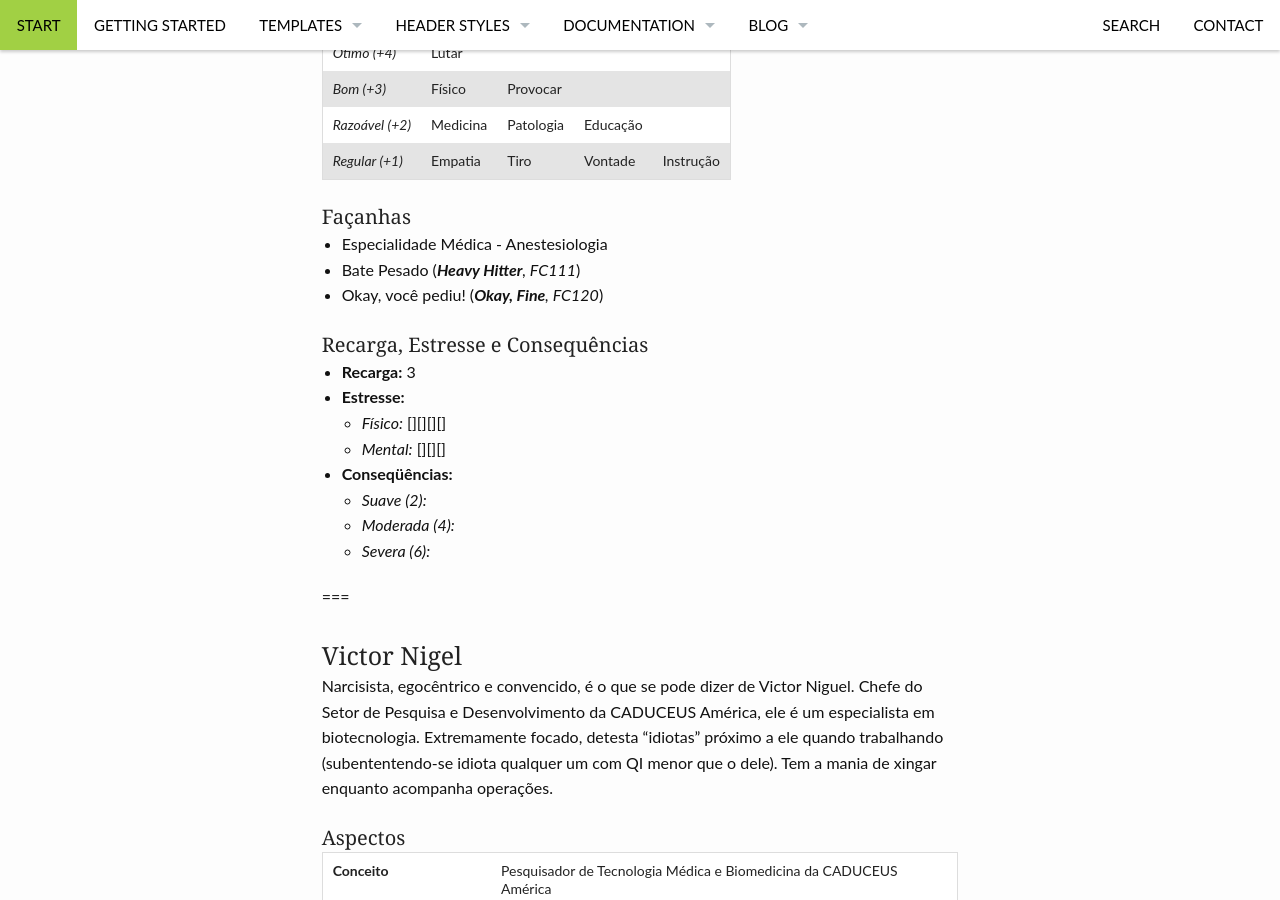
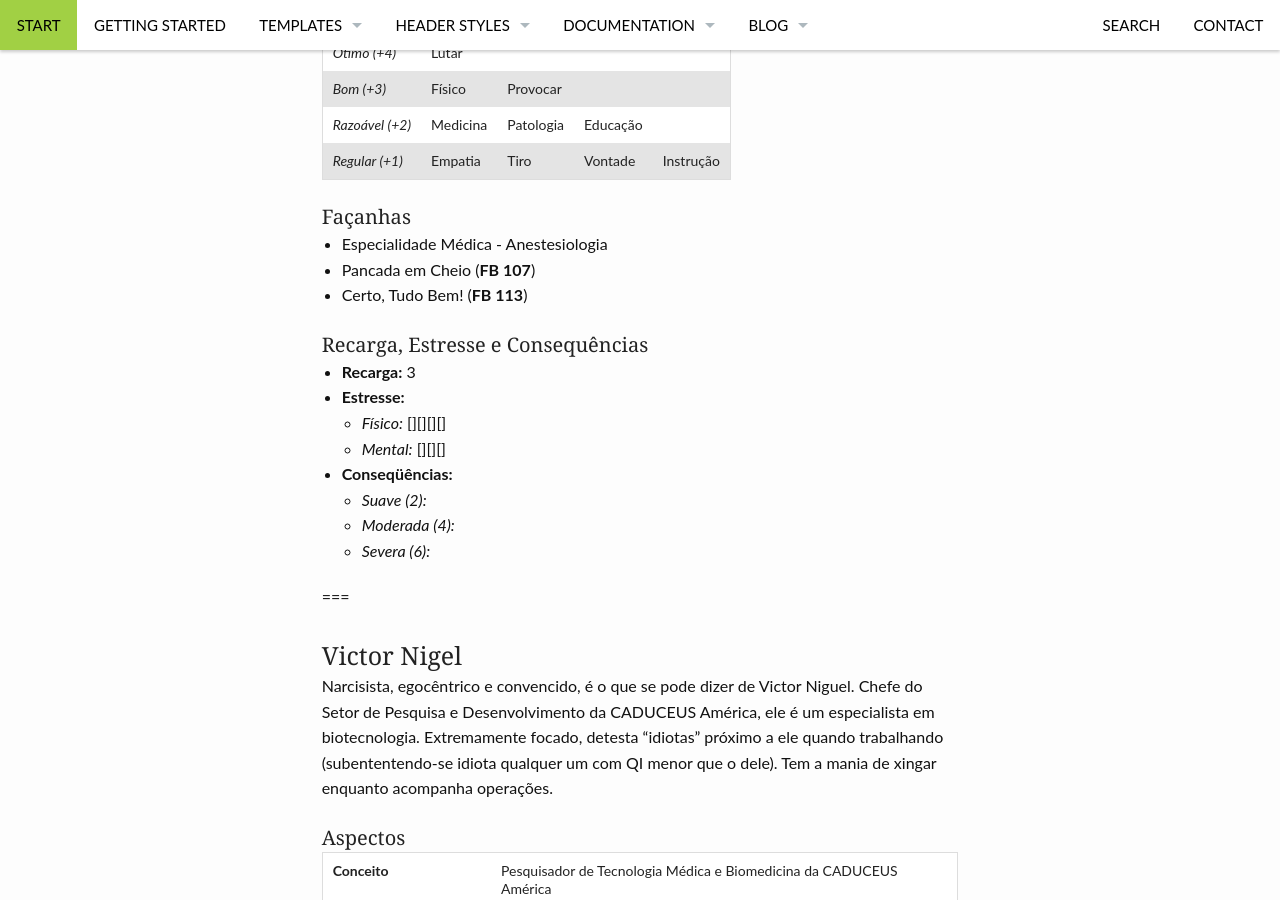
Before and after one commit to fabiocosta0305/fabiocosta0305.github.io-old, a Jekyll site: the page built from _posts/RPG/2015-05-21-DestinoDaCaduceus-personagens.md, in a window 1280 px wide and 900 px high, scrolled down 7824 px. Built offline with Jekyll 4.4.1, drawn with Linux system fonts in a browser that asks for light colours.

```diff
--- a/_posts/RPG/2015-05-21-DestinoDaCaduceus-personagens.md
+++ b/_posts/RPG/2015-05-21-DestinoDaCaduceus-personagens.md
@@ -285,8 +285,8 @@ Anestesiologista principal da CADUCEUS América, é uma ex-policial. Possui um t
 #### Façanhas
 
 - Especialidade Médica - Anestesiologia
-- Bate Pesado (*__Heavy Hitter__, FC111*)
-- Okay, você pediu! (*__Okay, Fine__, FC120*)
+- Pancada em Cheio (**FB 107**)
+- Certo, Tudo Bem! (**FB 113**)
 
 #### Recarga, Estresse e Consequências
 
```
